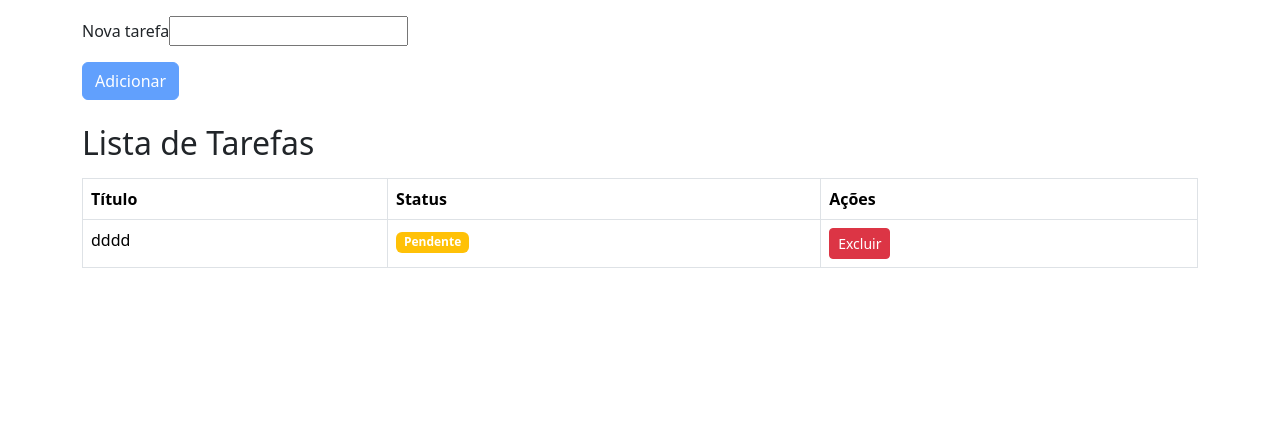
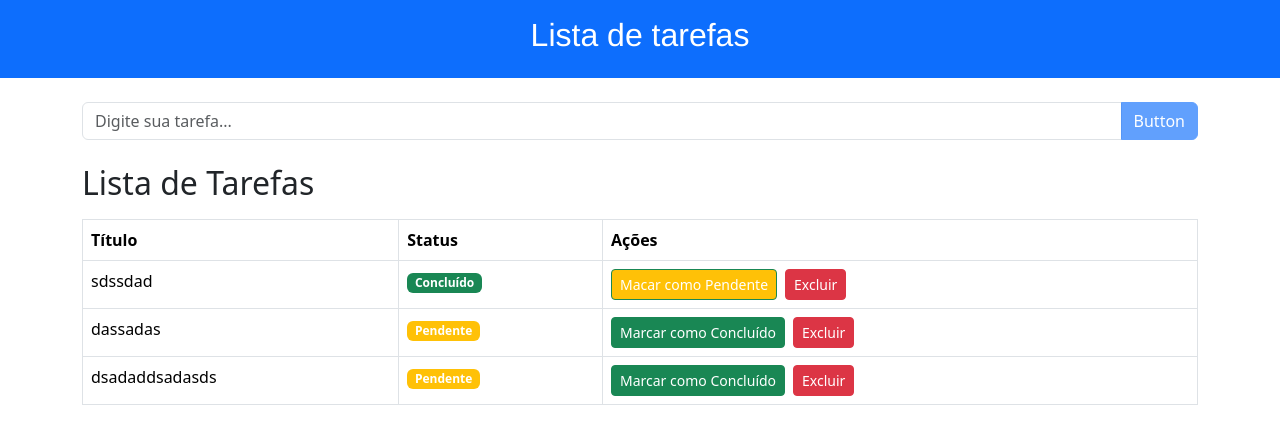
Before and after one commit to Renatonapoli/gerenciador-de-tarefas, an Angular app: page / in a window 1280 px wide. Shown: the top 444 px of the page. Built offline with nearby package versions, Linux system fonts and the light colour scheme; data requests are answered from the project's data file.

Commit message:
Edicao do status da tarefa e ajustes de layout

```diff
--- a/db.json
+++ b/db.json
@@ -1,8 +1,18 @@
 {
   "tasks": [
     {
-      "id": "1996",
-      "titulo": "dddd",
+      "id": "f703",
+      "titulo": "sdssdad",
+      "completo": true
+    },
+    {
+      "id": "1fcd",
+      "titulo": "dassadas",
+      "completo": false
+    },
+    {
+      "id": "2719",
+      "titulo": "dsadaddsadasds",
       "completo": false
     }
   ]
--- a/src/app/app.component.html
+++ b/src/app/app.component.html
@@ -1 +1,8 @@
-<app-task-list></app-task-list>
+<nav class="navbar navbar-light mb-4 bg-primary d-flex justify-content-center">
+    <h2 class="navbar-text text-white aligns-items">
+      Lista de tarefas
+    </h2>
+</nav>
+<main>
+  <app-task-list></app-task-list>
+</main>
--- a/src/app/app.component.scss
+++ b/src/app/app.component.scss
@@ -0,0 +1,3 @@
+.navbar-text {
+  font-family: "Franklin Gothic Medium", "Arial Narrow", Arial, sans-serif;
+}
--- a/src/app/components/task-form/task-form.component.html
+++ b/src/app/components/task-form/task-form.component.html
@@ -1,9 +1,8 @@
 <div class="container mt-3">
   <form [formGroup]="taskForm" (ngSubmit)="addTask()">
-    <div class="mb-3">
-      <label for="titulo" class="form-title">Nova tarefa</label>
-      <input type="text" id="titulo" class="fomr-control" formControlName="titulo" />
+    <div class="input-group mb-3">
+      <input type="text" id="titulo" class="form-control" placeholder="Digite sua tarefa..."  formControlName="titulo">
+      <button class="btn btn-primary" type="submit" id="button-addon1" [disabled]="taskForm.invalid">Button</button>
     </div>
-    <button type="submit" class="btn btn-primary" [disabled]="taskForm.invalid">Adicionar</button>
   </form>
 </div>
--- a/src/app/components/task-form/task-form.component.scss
+++ b/src/app/components/task-form/task-form.component.scss
@@ -0,0 +1,4 @@
+.form-title {
+  font-family: Verdana, Geneva, Tahoma, sans-serif;
+  margin-right: 5px;
+}
--- a/src/app/components/task-list/task-list.component.html
+++ b/src/app/components/task-list/task-list.component.html
@@ -20,7 +20,10 @@
           </span>
         </td>
         <td>
-          <button class="btn btn-danger btn-sm" (click)="deleteTask(task.id)">Excluir</button>
+          <button class="btn btn-success btn-sm " [ngClass]="!task.completo ? 'bg-success' : 'bg-warning'" (click)="toggleTaskStatus(task)">
+            {{ task.completo ? 'Macar como Pendente' : 'Marcar como Concluído' }}
+          </button>
+          <button class="btn btn-danger btn-sm mx-2" (click)="deleteTask(task.id)">Excluir</button>
         </td>
       </tr>
     </tbody>
--- a/src/app/components/task-list/task-list.component.ts
+++ b/src/app/components/task-list/task-list.component.ts
@@ -27,4 +27,11 @@ export class TaskListComponent implements OnInit {
     }
     this.taskService.deleteTask(id).subscribe(() => this.loadTasks());
   }
+
+  toggleTaskStatus(task: Task): void {
+    const updateTask = { ...task, completo: !task.completo };
+    this.taskService.updateTask(updateTask).subscribe(() => {
+      this.loadTasks();
+    });
+  }
 }
```
